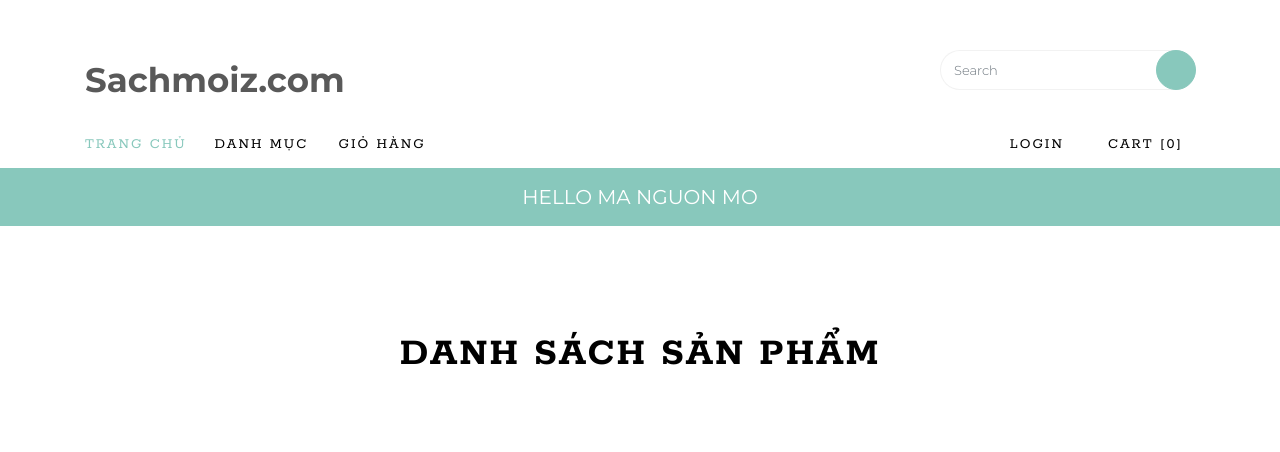
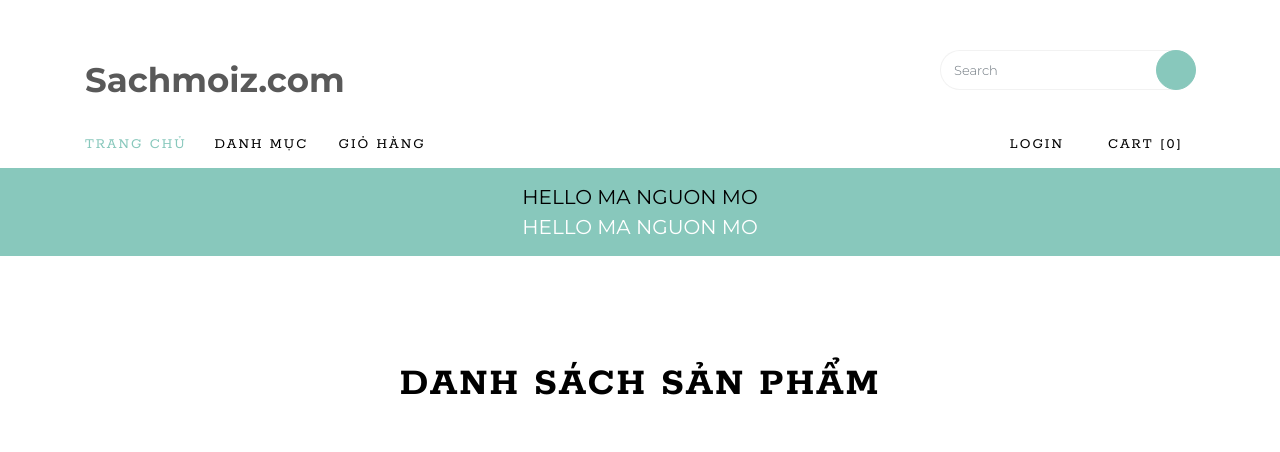
Before and after one commit to Phanduc1811/JSP, a PHP site: page / in a window 1280 px wide. Shown: the top 452 px of the page. Run offline with PHP 8.4, Linux system fonts and the light colour scheme; data that the repository does not hold is empty; some libraries are stand-ins or nearby versions; some web fonts are replaced.

Commit message:
Push code lai ne

```diff
--- a/index.php
+++ b/index.php
@@ -66,6 +66,7 @@ $book = $objStatement->fetchAll(PDO::FETCH_OBJ);
                                 <div class="owl-carousel2">
                                     <div class="item">
                                         <div class="col">
+                                            <h3>Hello ma nguon mo</h3>
                                             <h3><a href="#">Hello ma nguon mo</a></h3>
                                         </div>
                                     </div>
--- a/result.php
+++ b/result.php
@@ -72,6 +72,7 @@ $datakw = $objStatement->fetchAll(PDO::FETCH_OBJ);
 									<div class="item">
 										<div class="col">
 											<h3>Hello ma nguon mo</h3>
+											<h3>Hello lai ne</h3>
 											<h3><a href="#">25% off (Almost) Everything! Use Code: Summer Sale</a></h3>
 										</div>
 									</div>
```
